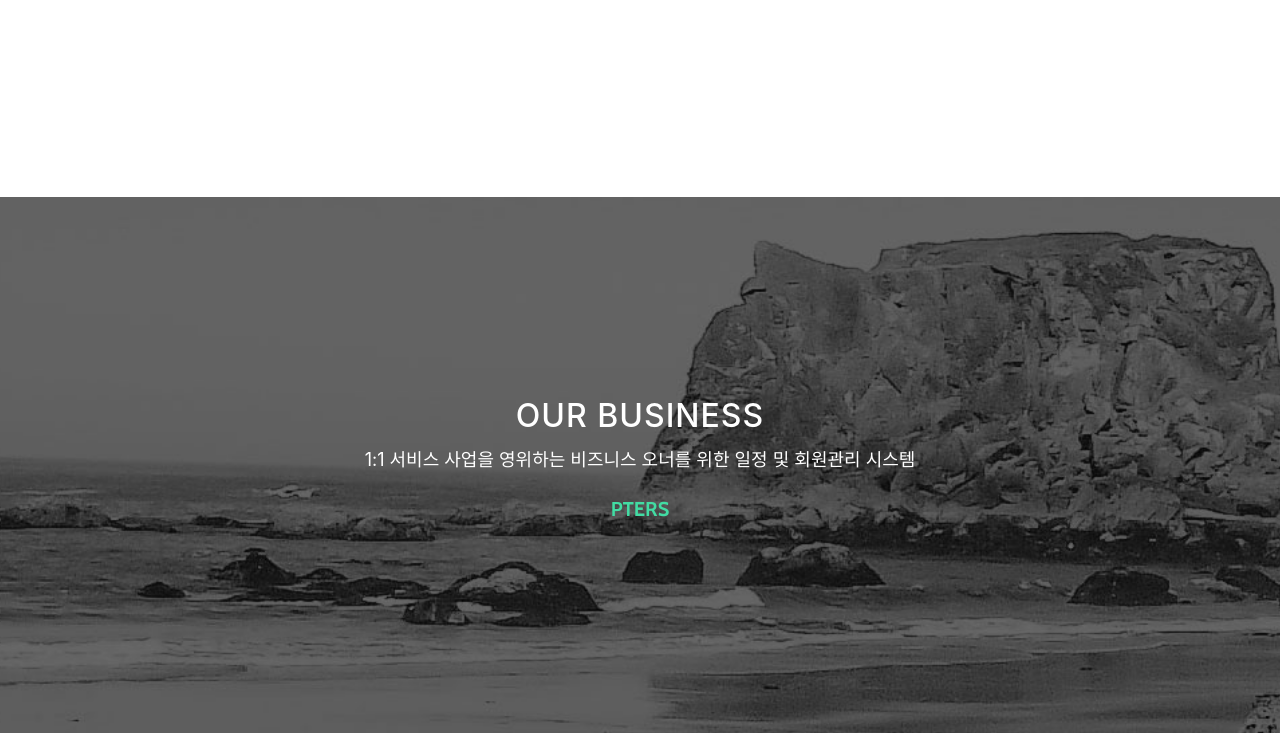
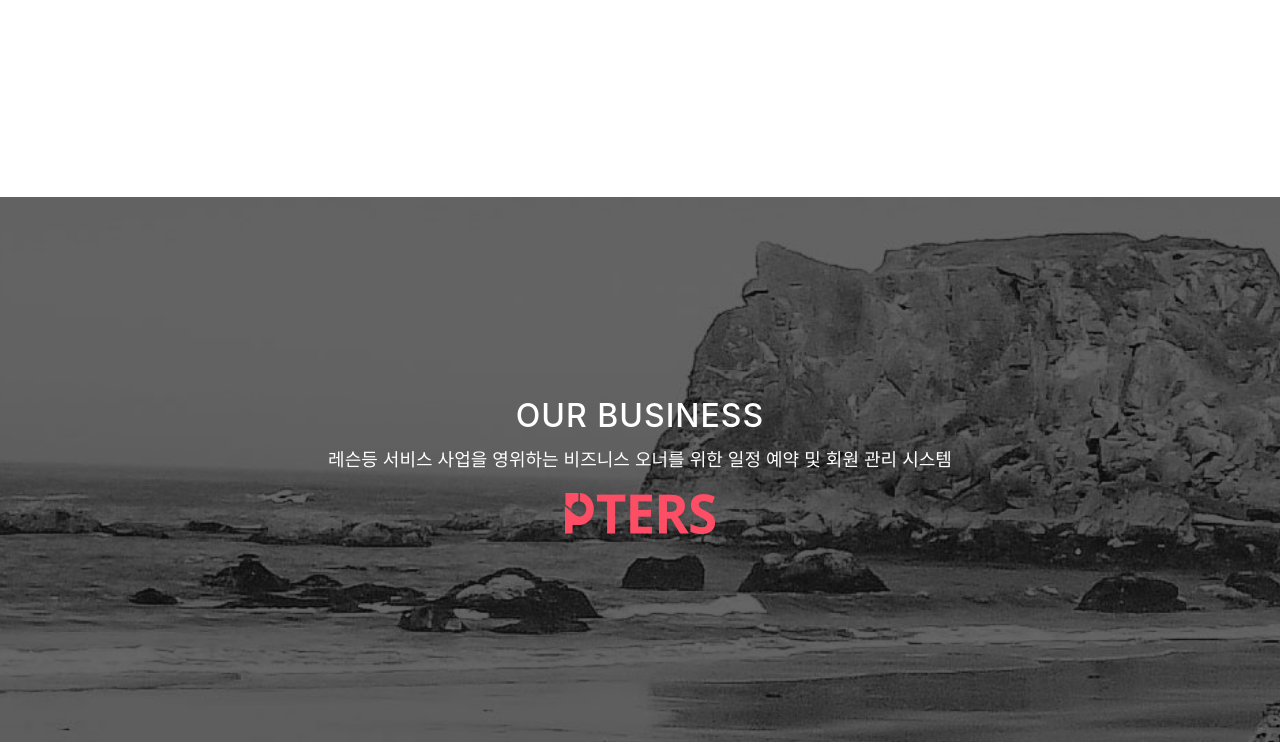
Before and after one commit to savekhg/spooner, a website with bundled scripts: page index.html in a window 1280 px wide. Shown: the part 1241-1983 px from the top of the page. Built offline with nearby package versions, Linux system fonts and the light colour scheme.

Commit message:
문구 변경

```diff
--- a/index.html
+++ b/index.html
@@ -57,7 +57,7 @@
           <div class="row">
             <div class="col-lg-8 mx-auto">
               <h1 class="brand-heading"><img src="img/logo_light.png" alt="" id="logo_center"></h1>
-              <p class="intro-text">Dreamers of Innovation, Convenience.  </p>
+              <p class="intro-text">Dreamers of Innovative lifestyle.  </p>
               <a href="#about" class="btn btn-circle js-scroll-trigger">
                 <i class="fa fa-angle-double-down animated"></i>
               </a>
@@ -87,8 +87,8 @@
       <div class="container">
         <div class="col-lg-8 mx-auto">
           <h2>Our Business</h2>
-          <p style="margin:10px">1:1 서비스 사업을 영위하는 비즈니스 오너를 위한 일정 및 회원관리 시스템</p>
-          <a href="http://www.pters.co.kr" class="btn btn-default btn-lg">PTERS</a>
+          <p style="margin:10px">레슨등 서비스 사업을 영위하는 비즈니스 오너를 위한 일정 예약 및 회원 관리 시스템</p>
+          <a href="https://www.pters.co.kr" class="btn btn-default btn-lg" style="border: 0;"><img src="img/PTERS_logo_pure.png"></a>
           <!--
           <p style="margin:10px;margin-top:30px;">한국의 양조장을 소개하고, 제품을 판매를 중개하는 한주 전문 인터넷숍 </p>
           <a href="http://www.pters.co.kr" class="btn btn-default btn-lg">양온소</a>
```
Also changed, not shown: img/PTERS_logo_pure.png (added).
